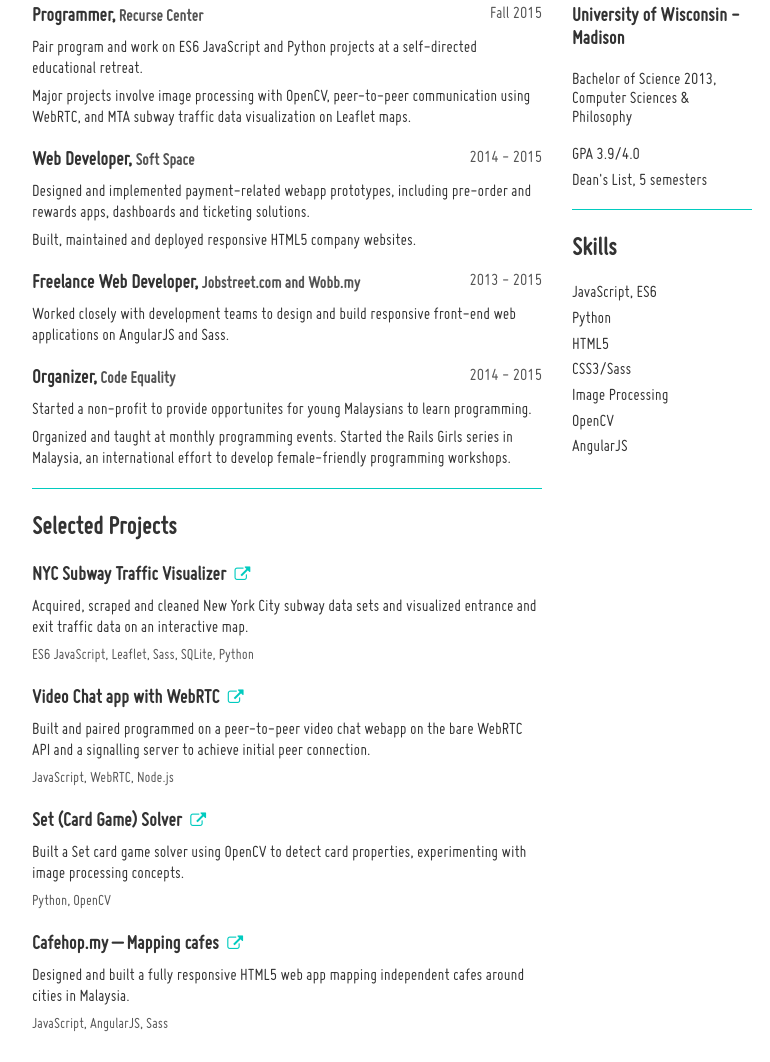
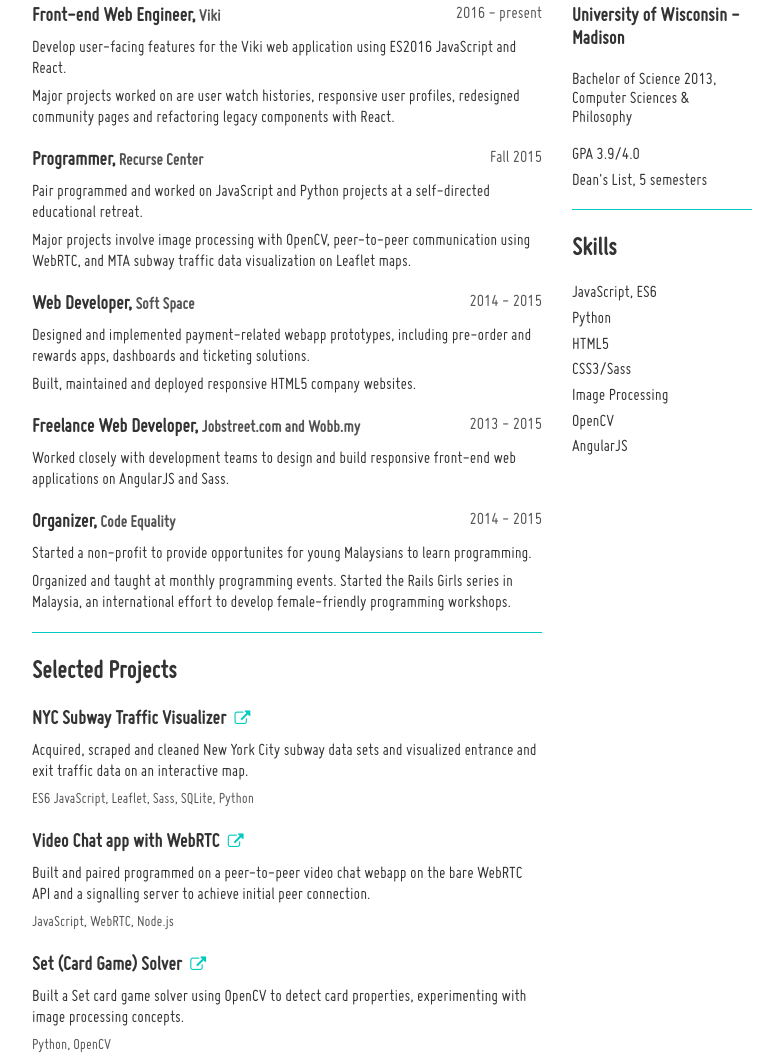
Before and after one commit to yuelinn/resume, a website: page public/index.html in a window 1280 px wide. Shown: the part 129-1191 px from the top of the page, without its empty margins (248-1018 px from the left). Before the commit the page ends 1170 px from the top, so only its background shows below. Drawn offline with Linux system fonts and the light colour scheme.

Commit message:
Update resume with Viki

```diff
--- a/public/index.html
+++ b/public/index.html
@@ -28,13 +28,30 @@
                     <h2>Experience</h2>
 
                     <div class="item">
+                        <h3>Front-end Web Engineer,</h3>
+                        <span>Viki</span>
+                        <span class="dates">2016 - present</span>
+
+                        <ul>
+                            <li>
+                                Develop user-facing features for the Viki web application using ES2016 JavaScript and React.
+                            </li>
+
+                            <li>
+                                Major projects worked on are user watch histories, responsive user profiles, redesigned community pages and refactoring legacy components with React.
+                            </li>
+
+                        </ul>
+                    </div>
+
+                    <div class="item">
                         <h3>Programmer,</h3>
                         <span>Recurse Center</span>
                         <span class="dates">Fall 2015</span>
 
                         <ul>
                             <li>
-                                Pair program and work on ES6 JavaScript and Python projects at a self-directed educational retreat.
+                                Pair programmed and worked on JavaScript and Python projects at a self-directed educational retreat.
 
                             <li>
                                 Major projects involve image processing with OpenCV, peer-to-peer communication using WebRTC, and MTA subway traffic data visualization on Leaflet maps.
@@ -134,19 +151,6 @@
                             <li class='technologies'>Python, OpenCV</li>
                         </ul>
                     </div>
-
-                     <div class="item">
-                        <h3>Cafehop.my &ndash; Mapping cafes</h3>
-                        <a class='link' target="_blank" href="http://cafehop.my/"> <i class="fa fa-external-link"></i>
-                        </a>
-
-                        <ul>
-                            <li>
-                               Designed and built a fully responsive HTML5 web app mapping independent cafes around cities in Malaysia.
-                            </li>
-                            <li class='technologies'>JavaScript, AngularJS, Sass</li>
-                        </ul>
-                    </div>
                 </section>
             </div>
             <aside>
--- a/resources/styles/resume.sass
+++ b/resources/styles/resume.sass
@@ -7,7 +7,7 @@ $color-border: 1px solid $primary-color
 $primary-font: 'Miso'
 .resume
     color: #333333
-    width: 720px
+    width: 730px
     margin: 0 auto
     font-family: $primary-font
     font-size: 1em
```
Also changed, not shown: 1 other file.
